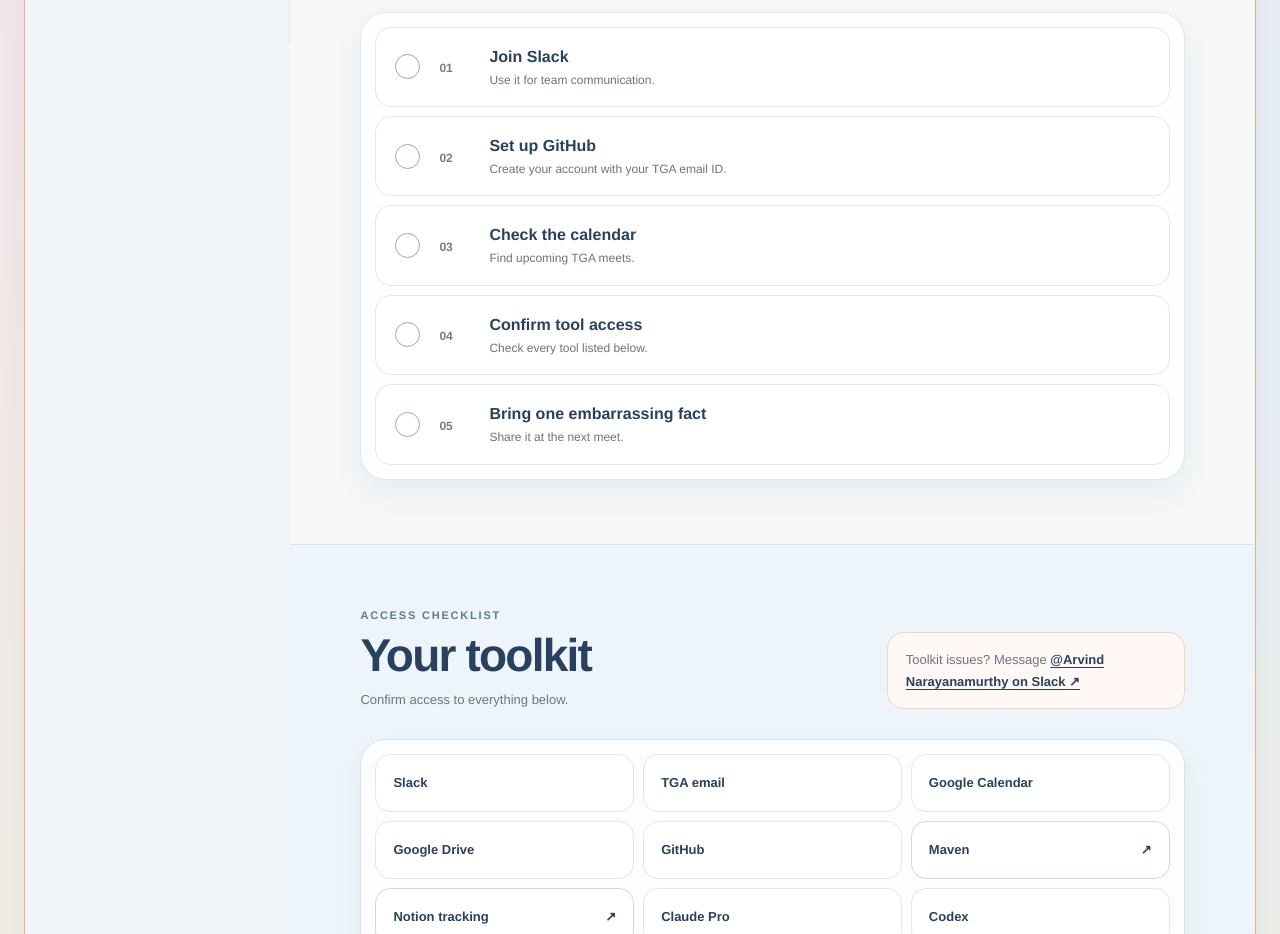
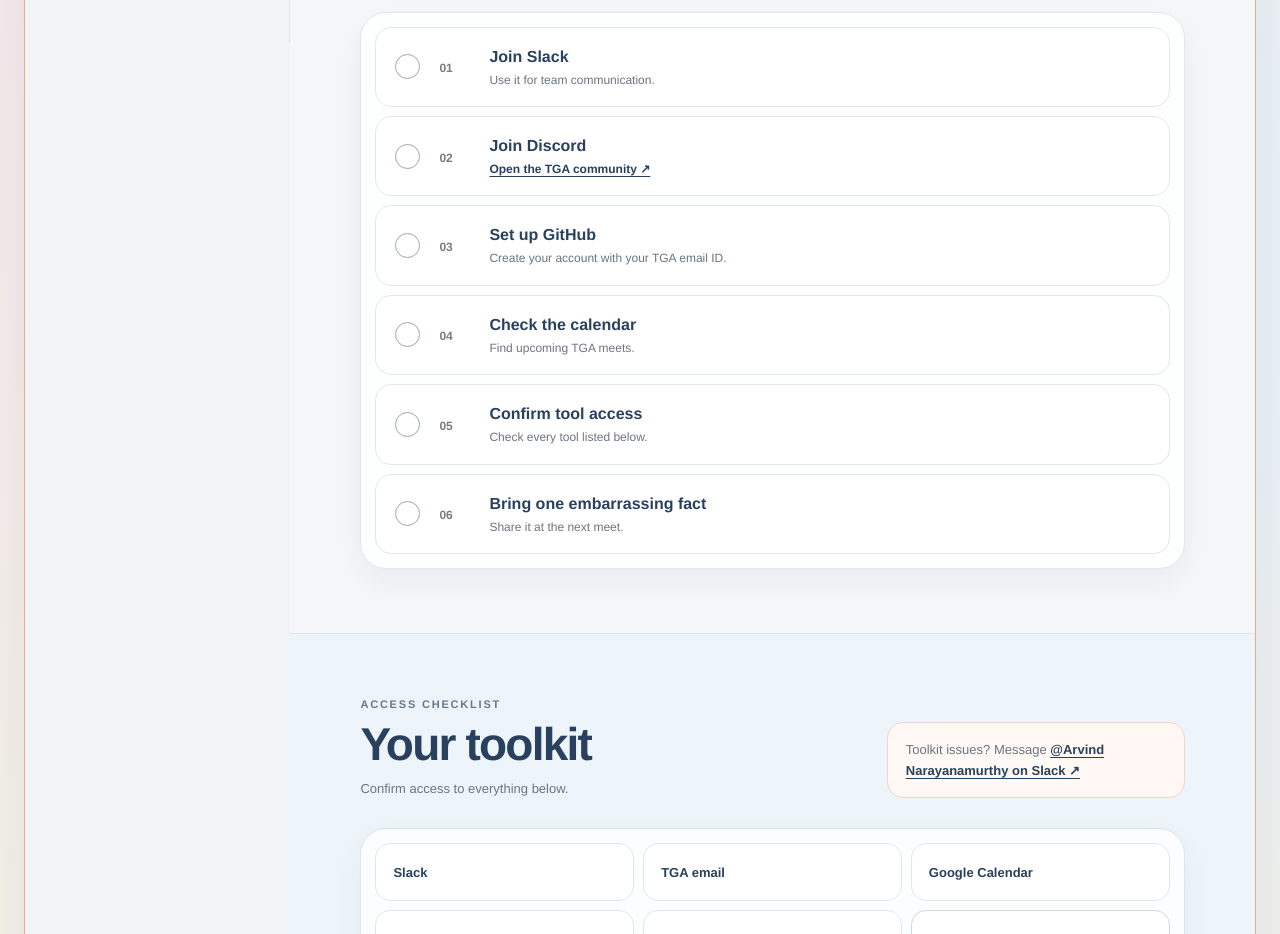
Before and after one commit to yuva-genAcademy/tga-onboarding, a website: page index.html in a window 1280 px wide. Shown: the part 820-1754 px from the top of the page. Drawn offline with Linux system fonts and the light colour scheme.

Commit message:
Add Discord to onboarding setup

```diff
--- a/app.js
+++ b/app.js
@@ -98,7 +98,7 @@ const projects = [
 ];
 
 const storageKey = "tga-onboarding-progress";
-const allProgressKeys = ["slack", "github", "calendar", "tools", "fact"];
+const allProgressKeys = ["slack", "discord", "github", "calendar", "tools", "fact"];
 
 function getProgress() {
   try {
--- a/index.html
+++ b/index.html
@@ -97,27 +97,33 @@
                   <span class="setup-copy"><strong>Join Slack</strong><small>Use it for team communication.</small></span>
                 </label>
                 <label class="setup-item">
+                  <input type="checkbox" data-progress-key="discord" />
+                  <span class="custom-check" aria-hidden="true"></span>
+                  <span class="setup-number">02</span>
+                  <span class="setup-copy"><strong>Join Discord</strong><small><a href="https://discord.gg/AETKr3Gtsw" target="_blank" rel="noreferrer">Open the TGA community ↗</a></small></span>
+                </label>
+                <label class="setup-item">
                   <input type="checkbox" data-progress-key="github" />
                   <span class="custom-check" aria-hidden="true"></span>
-                  <span class="setup-number">02</span>
+                  <span class="setup-number">03</span>
                   <span class="setup-copy"><strong>Set up GitHub</strong><small>Create your account with your TGA email ID.</small></span>
                 </label>
                 <label class="setup-item">
                   <input type="checkbox" data-progress-key="calendar" />
                   <span class="custom-check" aria-hidden="true"></span>
-                  <span class="setup-number">03</span>
+                  <span class="setup-number">04</span>
                   <span class="setup-copy"><strong>Check the calendar</strong><small>Find upcoming TGA meets.</small></span>
                 </label>
                 <label class="setup-item">
                   <input type="checkbox" data-progress-key="tools" />
                   <span class="custom-check" aria-hidden="true"></span>
-                  <span class="setup-number">04</span>
+                  <span class="setup-number">05</span>
                   <span class="setup-copy"><strong>Confirm tool access</strong><small>Check every tool listed below.</small></span>
                 </label>
                 <label class="setup-item playful">
                   <input type="checkbox" data-progress-key="fact" />
                   <span class="custom-check" aria-hidden="true"></span>
-                  <span class="setup-number">05</span>
+                  <span class="setup-number">06</span>
                   <span class="setup-copy"><strong>Bring one embarrassing fact</strong><small>Share it at the next meet.</small></span>
                 </label>
               </div>
@@ -451,7 +457,7 @@
 
       <footer class="site-footer">
         <div><strong>The Gen Academy</strong><span>AI skills that advance careers.</span></div>
-        <div class="footer-links"><a href="https://thegenacademy.com" target="_blank" rel="noreferrer">Website</a><a href="https://www.linkedin.com/company/the-gen-academy" target="_blank" rel="noreferrer">LinkedIn</a><a href="https://discord.gg/QD4RCM6Ht6" target="_blank" rel="noreferrer">Discord</a></div>
+        <div class="footer-links"><a href="https://thegenacademy.com" target="_blank" rel="noreferrer">Website</a><a href="https://www.linkedin.com/company/the-gen-academy" target="_blank" rel="noreferrer">LinkedIn</a><a href="https://discord.gg/AETKr3Gtsw" target="_blank" rel="noreferrer">Discord</a></div>
       </footer>
     </div>
 
--- a/styles.css
+++ b/styles.css
@@ -109,6 +109,7 @@ main { min-width: 0; background: #f8f9fa; }
 .setup-copy strong, .setup-copy small { display: block; }
 .setup-copy strong { color: var(--navy); font-size: 16px; }
 .setup-copy small { max-width: 520px; margin-top: 3px; color: var(--muted); font-size: 12px; line-height: 1.45; }
+.setup-copy small a { color: var(--navy); font-weight: 700; text-underline-offset: 3px; }
 .setup-item.playful:has(input:checked) { background: var(--soft-yellow); }
 .first-week-section { background: #fbfaf7; }
 .first-week-grid { display: grid; grid-template-columns: repeat(4, minmax(0, 1fr)); gap: 13px; }
```
